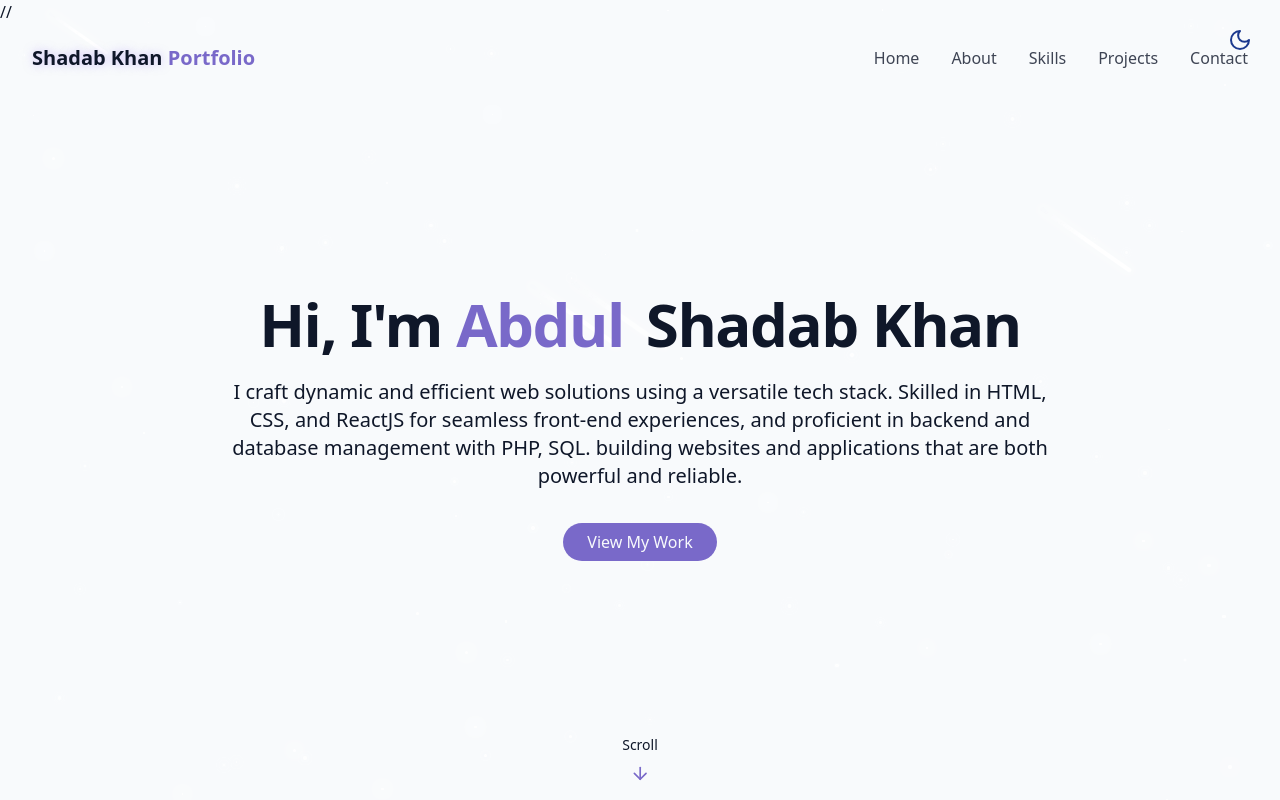
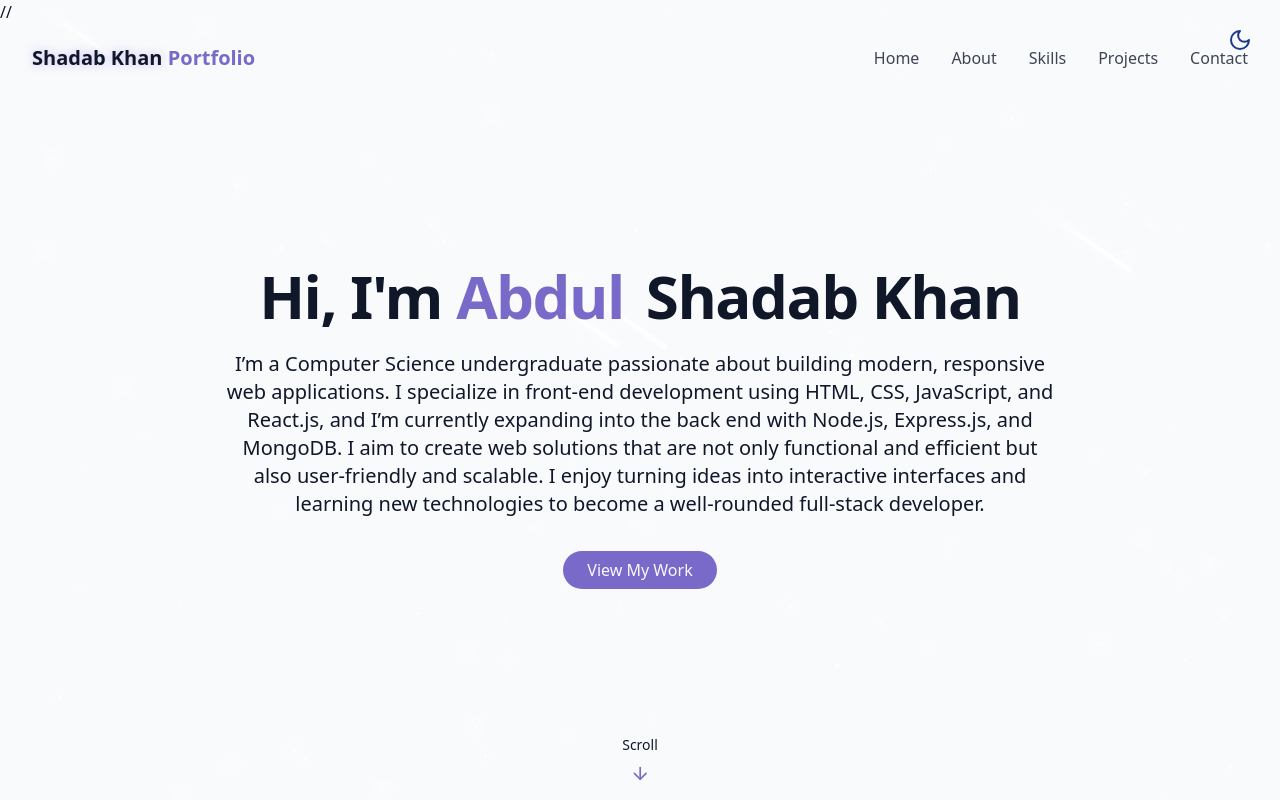
Before and after one commit to Shadabkhan2004/Portfolio-wesbite, a React (Vite) app: page / in a window 1280 px wide. Shown: the top 800 px of the page. Built offline with nearby package versions, Linux system fonts and the light colour scheme.

Commit message:
Update HeroSection.jsx

```diff
--- a/src/components/HeroSection.jsx
+++ b/src/components/HeroSection.jsx
@@ -21,10 +21,8 @@ export const HeroSection = () => {
           </h1>
 
           <p className="text-lg md:text-xl text-muted-foreground max-2-2xl mx-auto opacity-0 animate-fade-in-delay-3">
-            I craft dynamic and efficient web solutions using a versatile tech stack.
-            Skilled in HTML, CSS, and ReactJS for seamless front-end experiences,
-            and proficient in backend and database management with PHP, SQL.
-            building websites and applications that are both powerful and reliable.
+            I’m a Computer Science undergraduate passionate about building modern, responsive web applications. I specialize in front-end development using HTML, CSS, JavaScript, and React.js, and I’m currently expanding into the back end with Node.js, Express.js, and MongoDB.
+            I aim to create web solutions that are not only functional and efficient but also user-friendly and scalable. I enjoy turning ideas into interactive interfaces and learning new technologies to become a well-rounded full-stack developer.
           </p>
 
           <div className="pt-4 opacity-0 animate-fade-in-delay-4">
```
